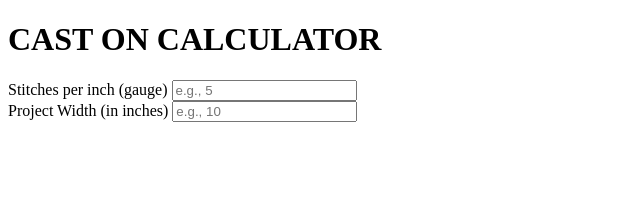
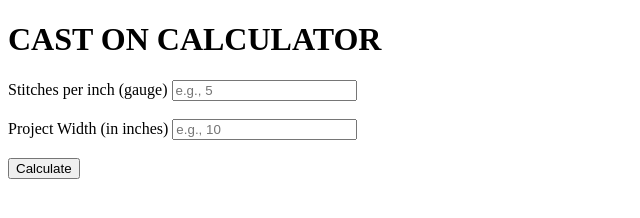
Before and after one commit to LeaBee3002/cast-on-calculator, a plain HTML site: page index.html in a window 1280 px wide. Shown: the whole page, without its empty margins (0-640 px from the left). Drawn offline with Linux system fonts and the light colour scheme.

Commit message:
Created button to calculate

```diff
--- a/index.html
+++ b/index.html
@@ -14,9 +14,12 @@
         <label for="gauge">Stitches per inch (gauge)</label>
         <input type="text" placeholder="e.g., 5 " required />
         <br />
+        <br />
         <label for="width">Project Width (in inches)</label>
         <input type="text" placeholder="e.g., 10" required />
       </form>
+      <br />
+      <button>Calculate</button>
     </main>
   </body>
 </html>
```
